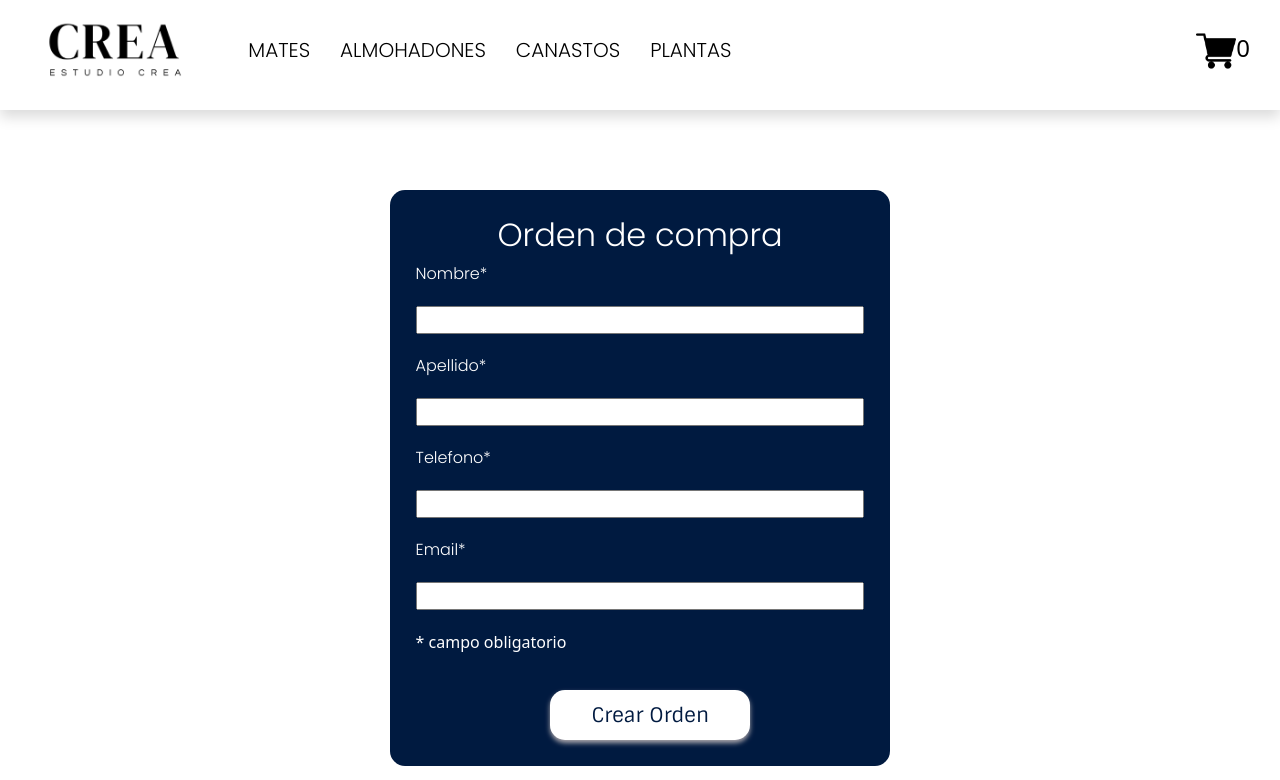
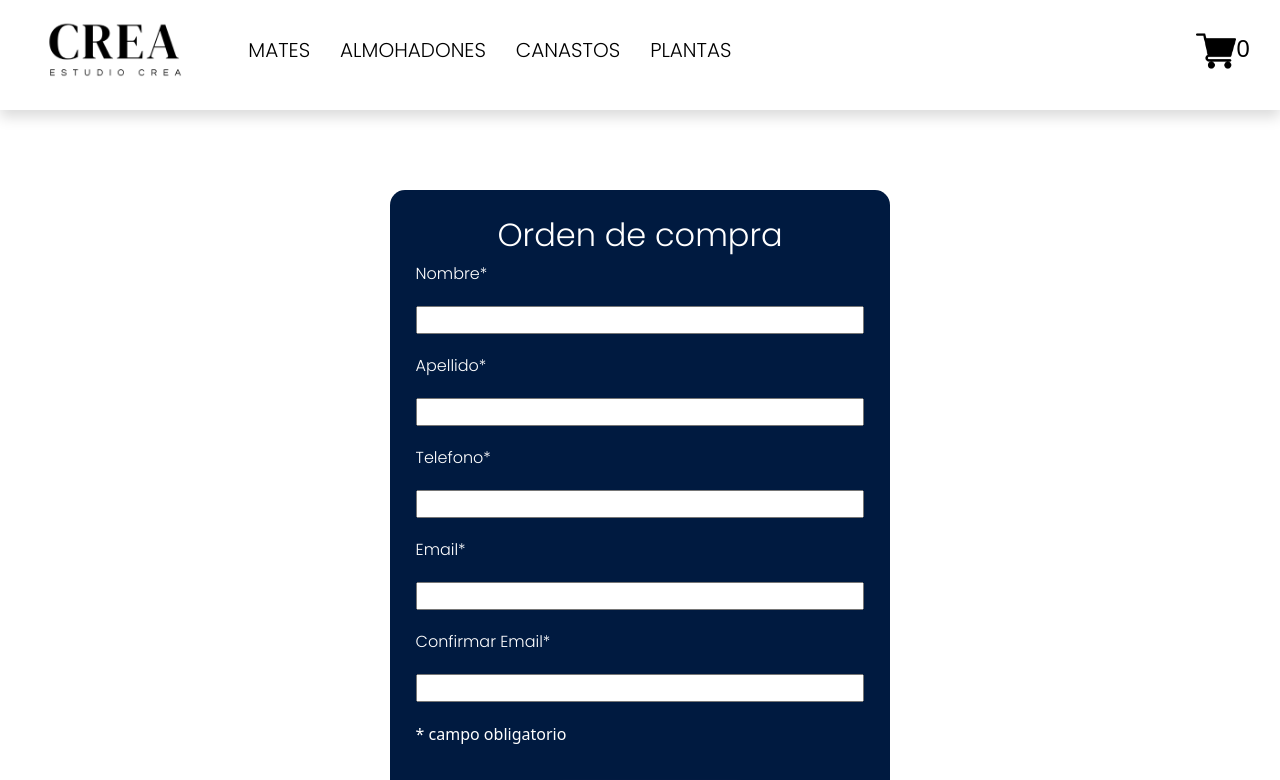
Before and after one commit to MagaliAbratte/ecommerce-react, a React (Create React App) app: page /checkout in a window 1280 px wide. Shown: the top 780 px of the page. Built offline with nearby package versions, Linux system fonts and the light colour scheme.

Commit message:
verificacion de email

```diff
--- a/src/components/CheckoutForm/CheckoutForm.jsx
+++ b/src/components/CheckoutForm/CheckoutForm.jsx
@@ -5,14 +5,20 @@ export const CheckoutForm = ({onConfirm}) => {
     const [apellido, setApellido] = useState('')
     const [telefono, setTelefono] = useState('')
     const [email, setEmail] = useState('')
+    const [confirmarEmail, setConfirmarEmail] = useState('')
+    const [error,setError] = useState('');
 
     const handleConfirm = (e) =>{
         e.preventDefault ()
 
+        if (email !== confirmarEmail){
+            setError ('Por favor, verifica que los emails ingresados sean iguales')
+            return;
+        }
+
         const userData = {
             nombre, apellido, telefono, email
         }
-
         onConfirm (userData)
     }
 
@@ -58,7 +64,19 @@ export const CheckoutForm = ({onConfirm}) => {
             onChange={({target}) => setEmail(target.value)}
             required
             />
+
+            <label>
+               Confirmar Email*
+            </label>
+            <input
+            type='email'
+            value={confirmarEmail}
+            onChange={({target}) => setConfirmarEmail(target.value)}
+            required
+            />
             <p>* campo obligatorio</p>
+            {error && <p>{error}</p>}
+
             <div>
                 <button type='submit' className="form-boton">Crear Orden</button>
             </div>
```
